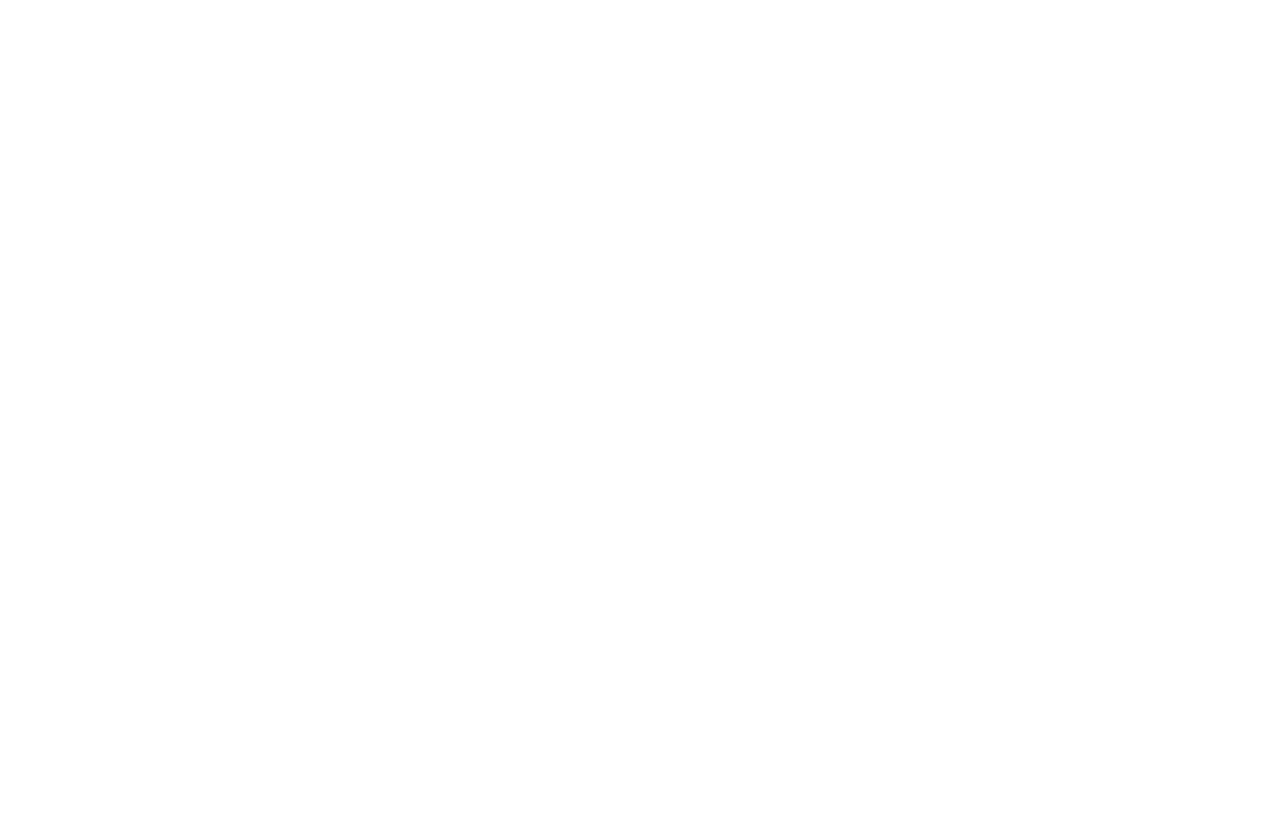
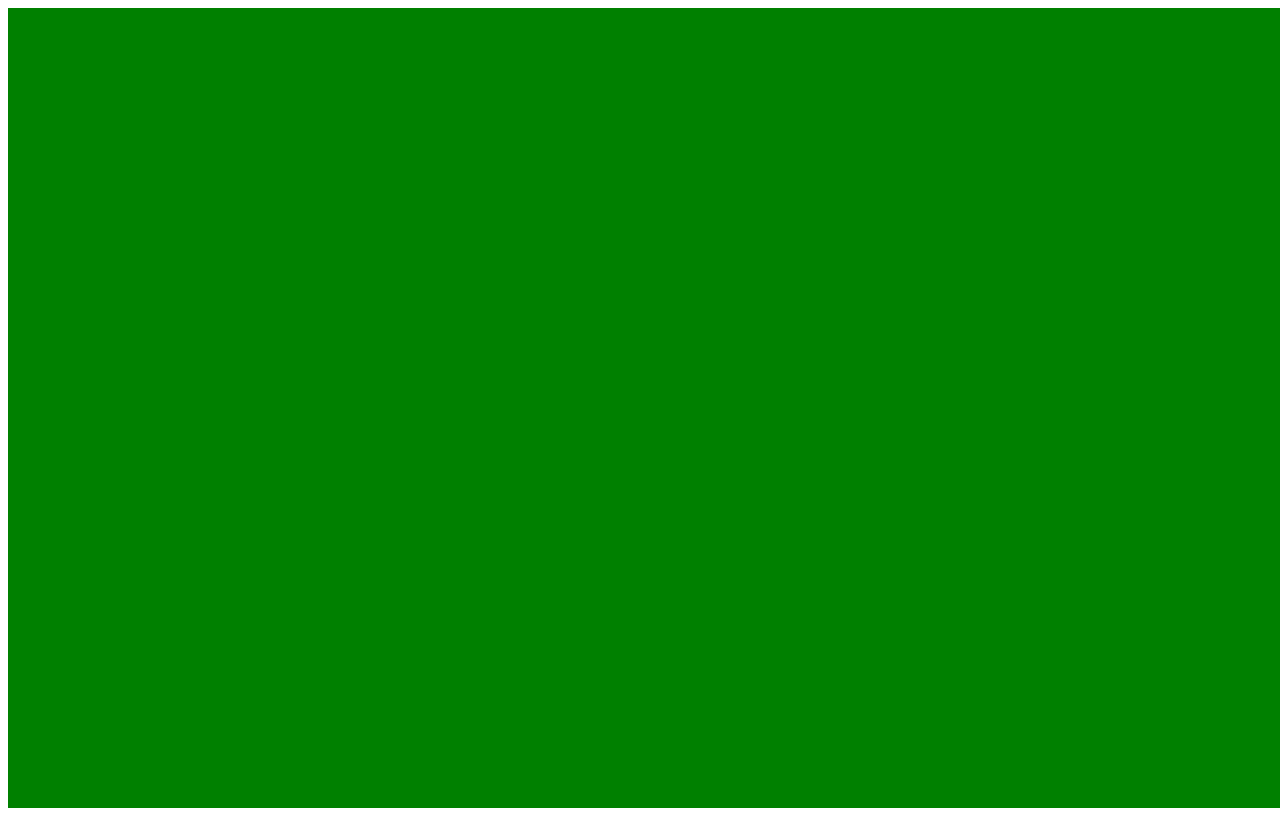
Before and after one commit to supernerbd/audio-visualizer, a plain HTML site: page index.html in a window 1280 px wide. Drawn offline with Linux system fonts and the light colour scheme.

Commit message:
enabling canvas.

```diff
--- a/index.html
+++ b/index.html
@@ -9,8 +9,10 @@
 	<link rel="stylesheet" type="text.css" href="resources/index.css">
 	<script>
 	var showMenu=false;
+	var width=window.innerWidth;
+	var height=window.innerHeight;
 	    function hamburger (){
-		if(showMenu){
+			if(showMenu){
 				document.querySelector("#menu").style.setProperty("display","none");
 				showMenu=false;
 				}
@@ -19,6 +21,16 @@
 				showMenu=true;
 				}
 			};
+		function init (){
+			document.querySelector('#canvas').width=width; //resize the canvas drawing area.
+			document.querySelector('#canvas').height=height;
+			var canvas = document.querySelector ('#canvas');
+			var ctx = canvas.getContext('2d');
+			ctx.fillStyle = 'green';
+			ctx.fillRect(0,0,width,height);
+		}
+		window.onload=init;
+		window.onresize=init;
 	</script>
 </head>
 <body>
--- a/resources/index.css
+++ b/resources/index.css
@@ -34,6 +34,7 @@ body {
 #menu{
 	position: fixed;
 	top:0px;
+	left:0px;
 	margin:0px;
 	padding: 0px;
 	width: 100%;
```
